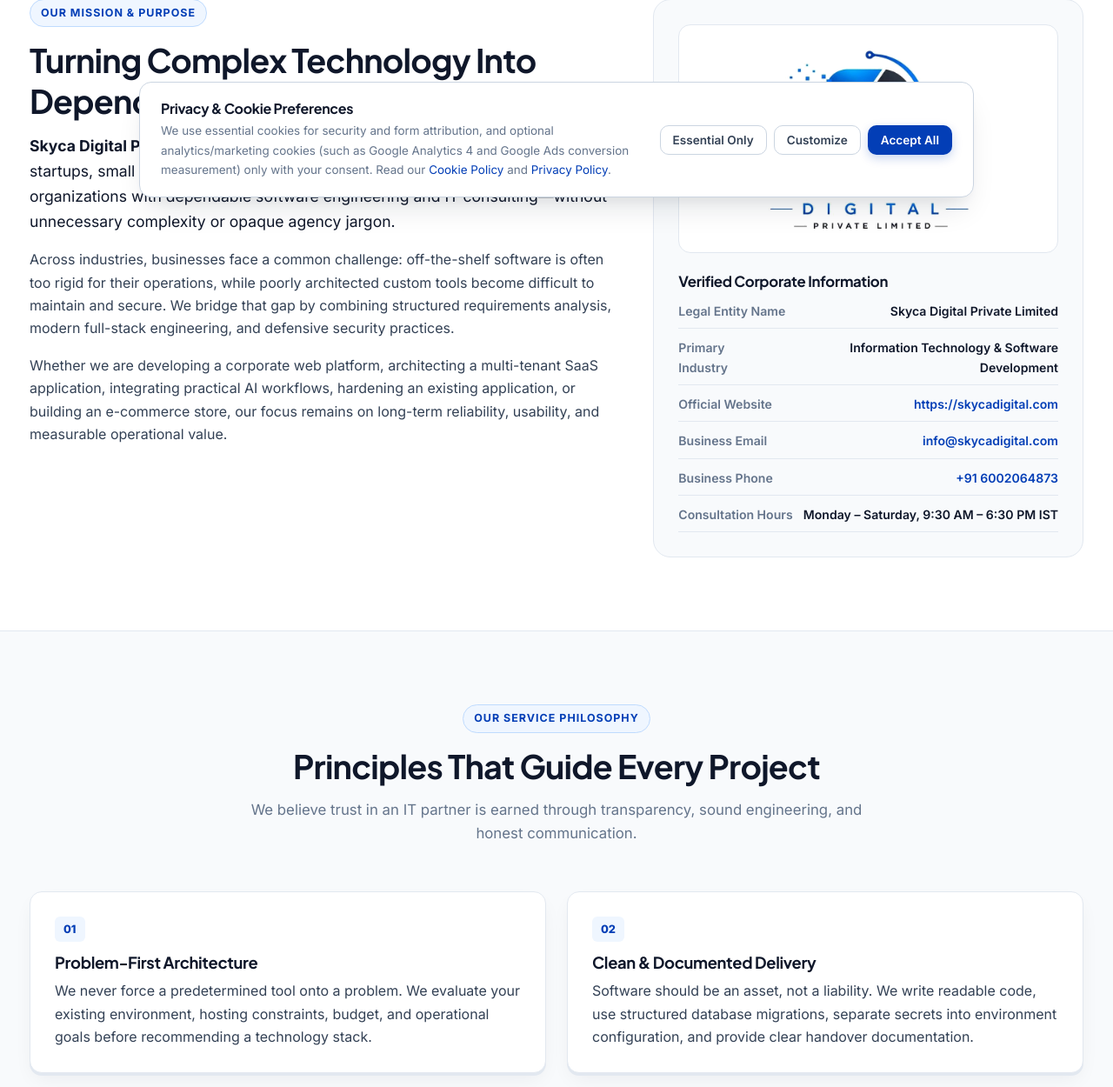
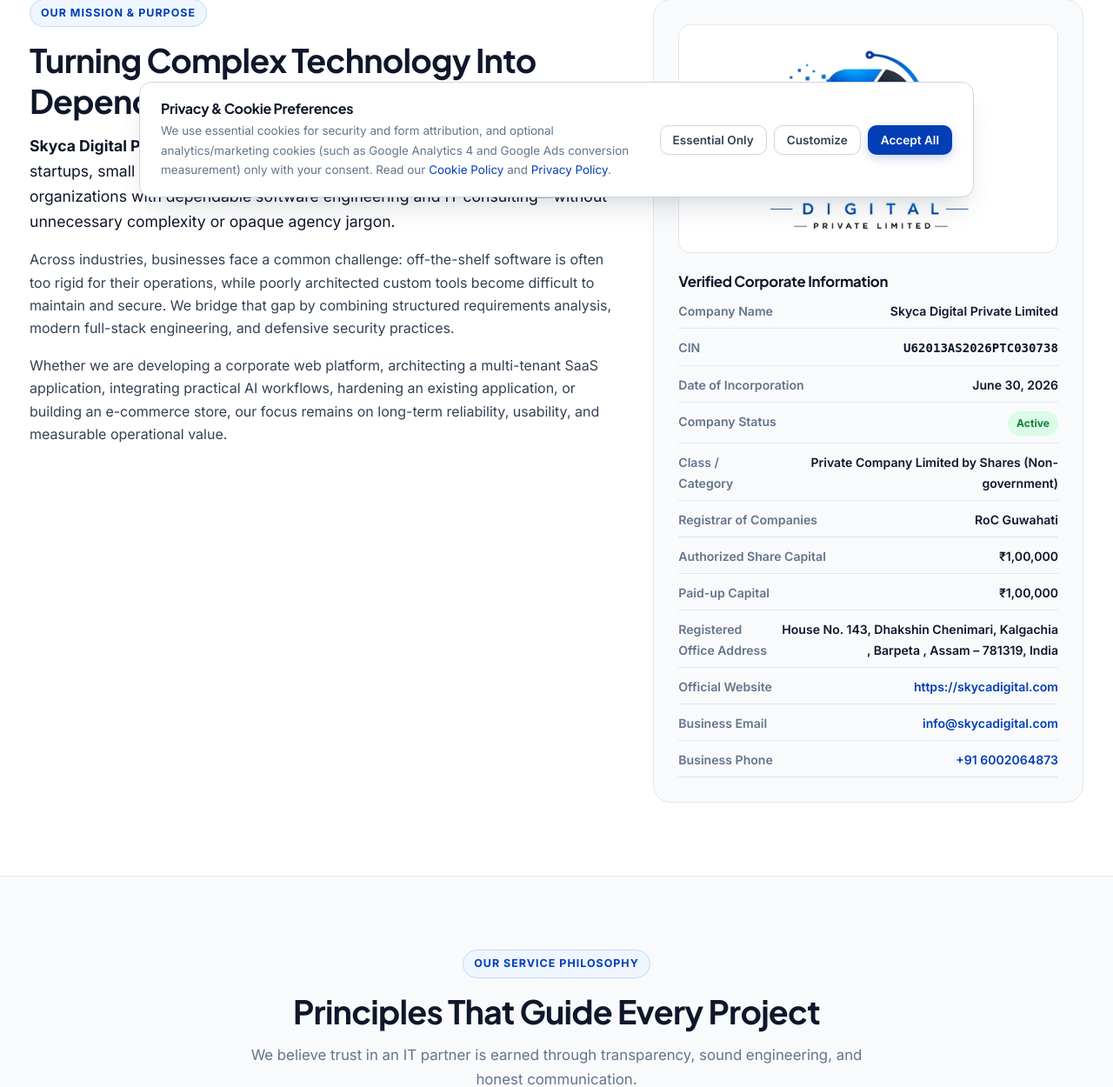
Before and after one commit to p2pearningplayer-del/skyca, a PHP site: page /pages/about.php in a window 1280 px wide. Shown: the part 553-1803 px from the top of the page at 87% size. Run offline with PHP 8.4, Linux system fonts and the light colour scheme.

Commit message:
feat(company): populate verified MCA/RoC corporate registration details, CIN, and registered office address

```diff
--- a/config/config.php
+++ b/config/config.php
@@ -163,19 +163,25 @@ function skyca_get_settings(): array
     }
 
     $defaults = [
-        'company_legal_name'        => COMPANY_LEGAL_NAME,
-        'company_brand_name'        => COMPANY_BRAND_NAME,
-        'business_email'            => BUSINESS_EMAIL,
-        'business_phone'            => BUSINESS_PHONE,
-        'business_phone_raw'        => BUSINESS_PHONE_RAW,
-        'site_url'                  => SITE_URL,
-        'company_address'           => skyca_env('COMPANY_ADDRESS', ''),
-        'company_city'              => skyca_env('COMPANY_CITY', ''),
-        'company_state'             => skyca_env('COMPANY_STATE', ''),
-        'company_postal_code'       => skyca_env('COMPANY_POSTAL_CODE', ''),
-        'company_country'           => skyca_env('COMPANY_COUNTRY', 'IN'),
-        'company_cin'               => skyca_env('COMPANY_CIN', ''),
-        'company_gstin'             => skyca_env('COMPANY_GSTIN', ''),
+        'company_legal_name'         => COMPANY_LEGAL_NAME,
+        'company_brand_name'         => COMPANY_BRAND_NAME,
+        'business_email'             => BUSINESS_EMAIL,
+        'business_phone'             => BUSINESS_PHONE,
+        'business_phone_raw'         => BUSINESS_PHONE_RAW,
+        'site_url'                   => SITE_URL,
+        'company_address'            => skyca_env('COMPANY_ADDRESS', 'House No. 143, Dhakshin Chenimari, Kalgachia'),
+        'company_city'               => skyca_env('COMPANY_CITY', 'Barpeta'),
+        'company_state'              => skyca_env('COMPANY_STATE', 'Assam'),
+        'company_postal_code'        => skyca_env('COMPANY_POSTAL_CODE', '781319'),
+        'company_country'            => skyca_env('COMPANY_COUNTRY', 'IN'),
+        'company_cin'                => skyca_env('COMPANY_CIN', 'U62013AS2026PTC030738'),
+        'company_incorporation_date' => skyca_env('COMPANY_INCORPORATION_DATE', 'June 30, 2026'),
+        'company_status'             => skyca_env('COMPANY_STATUS', 'Active'),
+        'company_class'              => skyca_env('COMPANY_CLASS', 'Private Company Limited by Shares (Non-government)'),
+        'company_roc'                => skyca_env('COMPANY_ROC', 'RoC Guwahati'),
+        'company_authorized_capital' => skyca_env('COMPANY_AUTHORIZED_CAPITAL', '₹1,00,000'),
+        'company_paidup_capital'     => skyca_env('COMPANY_PAIDUP_CAPITAL', '₹1,00,000'),
+        'company_gstin'              => skyca_env('COMPANY_GSTIN', ''),
         'company_working_hours'     => skyca_env('COMPANY_WORKING_HOURS', 'Monday – Saturday, 9:30 AM – 6:30 PM IST'),
         'whatsapp_number'           => skyca_env('WHATSAPP_NUMBER', ''),
         'consultation_booking_url'  => skyca_env('CONSULTATION_BOOKING_URL', ''),
--- a/includes/footer.php
+++ b/includes/footer.php
@@ -63,19 +63,19 @@ $year        = date('Y');
                         </li>
                         <?php if (!empty($settings['company_address'])): ?>
                             <li>
-                                <span class="footer-contact-label">Address:</span>
+                                <span class="footer-contact-label">Registered Office:</span>
                                 <span class="footer-contact-text">
                                     <?php echo skyca_e($settings['company_address']); ?>
                                     <?php if (!empty($settings['company_city'])): ?>, <?php echo skyca_e($settings['company_city']); ?><?php endif; ?>
                                     <?php if (!empty($settings['company_state'])): ?>, <?php echo skyca_e($settings['company_state']); ?><?php endif; ?>
-                                    <?php if (!empty($settings['company_postal_code'])): ?> - <?php echo skyca_e($settings['company_postal_code']); ?><?php endif; ?>
+                                    <?php if (!empty($settings['company_postal_code'])): ?> &ndash; <?php echo skyca_e($settings['company_postal_code']); ?>, India<?php endif; ?>
                                 </span>
                             </li>
                         <?php endif; ?>
                         <?php if (!empty($settings['company_cin'])): ?>
                             <li>
                                 <span class="footer-contact-label">CIN:</span>
-                                <span class="footer-contact-text"><?php echo skyca_e($settings['company_cin']); ?></span>
+                                <span class="footer-contact-text"><?php echo skyca_e($settings['company_cin']); ?> (<?php echo skyca_e($settings['company_roc'] ?? 'RoC Guwahati'); ?>)</span>
                             </li>
                         <?php endif; ?>
                         <?php if (!empty($settings['company_gstin'])): ?>
--- a/includes/seo.php
+++ b/includes/seo.php
@@ -146,6 +146,12 @@ function skyca_render_seo_head(array $pageMeta = []): void
         'name'          => COMPANY_LEGAL_NAME,
         'legalName'     => COMPANY_LEGAL_NAME,
         'alternateName' => COMPANY_BRAND_NAME,
+        'foundingDate'  => '2026-06-30',
+        'identifier'    => [
+            '@type'      => 'PropertyValue',
+            'propertyID' => 'CIN',
+            'value'      => $settings['company_cin'] ?: 'U62013AS2026PTC030738',
+        ],
         'slogan'        => 'Technology Solutions That Move Your Business Forward.',
         'description'   => $defaultHomeDesc,
         'url'           => SITE_URL . '/',
--- a/pages/about.php
+++ b/pages/about.php
@@ -73,18 +73,73 @@ require dirname(__DIR__) . '/includes/header.php';
                     </picture>
                 </div>
 
-                <!-- Verified Corporate Information Block (Supports Editable Optional Fields) -->
+                <!-- Verified Corporate Information Block (Official MCA / RoC Details) -->
                 <div class="verified-corp-table-wrap">
                     <h3 class="corp-table-title">Verified Corporate Information</h3>
                     <dl class="corp-info-dl">
                         <div class="corp-info-row">
-                            <dt>Legal Entity Name</dt>
+                            <dt>Company Name</dt>
                             <dd><?php echo skyca_e(COMPANY_LEGAL_NAME); ?></dd>
                         </div>
+                        <?php if (!empty($settings['company_cin'])): ?>
                         <div class="corp-info-row">
-                            <dt>Primary Industry</dt>
-                            <dd>Information Technology &amp; Software Development</dd>
+                            <dt>CIN</dt>
+                            <dd><code><?php echo skyca_e($settings['company_cin']); ?></code></dd>
                         </div>
+                        <?php endif; ?>
+                        <?php if (!empty($settings['company_incorporation_date'])): ?>
+                        <div class="corp-info-row">
+                            <dt>Date of Incorporation</dt>
+                            <dd><?php echo skyca_e($settings['company_incorporation_date']); ?></dd>
+                        </div>
+                        <?php endif; ?>
+                        <?php if (!empty($settings['company_status'])): ?>
+                        <div class="corp-info-row">
+                            <dt>Company Status</dt>
+                            <dd><span class="status-pill status-converted"><?php echo skyca_e($settings['company_status']); ?></span></dd>
+                        </div>
+                        <?php endif; ?>
+                        <?php if (!empty($settings['company_class'])): ?>
+                        <div class="corp-info-row">
+                            <dt>Class / Category</dt>
+                            <dd><?php echo skyca_e($settings['company_class']); ?></dd>
+                        </div>
+                        <?php endif; ?>
+                        <?php if (!empty($settings['company_roc'])): ?>
+                        <div class="corp-info-row">
+                            <dt>Registrar of Companies</dt>
+                            <dd><?php echo skyca_e($settings['company_roc']); ?></dd>
+                        </div>
+                        <?php endif; ?>
+                        <?php if (!empty($settings['company_authorized_capital'])): ?>
+                        <div class="corp-info-row">
+                            <dt>Authorized Share Capital</dt>
+                            <dd><?php echo skyca_e($settings['company_authorized_capital']); ?></dd>
+                        </div>
+                        <?php endif; ?>
+                        <?php if (!empty($settings['company_paidup_capital'])): ?>
+                        <div class="corp-info-row">
+                            <dt>Paid-up Capital</dt>
+                            <dd><?php echo skyca_e($settings['company_paidup_capital']); ?></dd>
+                        </div>
+                        <?php endif; ?>
+                        <?php if (!empty($settings['company_address'])): ?>
+                        <div class="corp-info-row">
+                            <dt>Registered Office Address</dt>
+                            <dd>
+                                <?php echo skyca_e($settings['company_address']); ?>
+                                <?php if (!empty($settings['company_city'])): ?>, <?php echo skyca_e($settings['company_city']); ?><?php endif; ?>
+                                <?php if (!empty($settings['company_state'])): ?>, <?php echo skyca_e($settings['company_state']); ?><?php endif; ?>
+                                <?php if (!empty($settings['company_postal_code'])): ?> &ndash; <?php echo skyca_e($settings['company_postal_code']); ?>, India<?php endif; ?>
+                            </dd>
+                        </div>
+                        <?php endif; ?>
+                        <?php if (!empty($settings['company_gstin'])): ?>
+                        <div class="corp-info-row">
+                            <dt>GSTIN</dt>
+                            <dd><?php echo skyca_e($settings['company_gstin']); ?></dd>
+                        </div>
+                        <?php endif; ?>
                         <div class="corp-info-row">
                             <dt>Official Website</dt>
                             <dd><a href="<?php echo skyca_e(SITE_URL); ?>"><?php echo skyca_e(SITE_URL); ?></a></dd>
@@ -97,35 +152,6 @@ require dirname(__DIR__) . '/includes/header.php';
                             <dt>Business Phone</dt>
                             <dd><a href="tel:<?php echo skyca_e($settings['business_phone_raw']); ?>"><?php echo skyca_e($settings['business_phone']); ?></a></dd>
                         </div>
-                        <?php if (!empty($settings['company_working_hours'])): ?>
-                        <div class="corp-info-row">
-                            <dt>Consultation Hours</dt>
-                            <dd><?php echo skyca_e($settings['company_working_hours']); ?></dd>
-                        </div>
-                        <?php endif; ?>
-                        <?php if (!empty($settings['company_address'])): ?>
-                        <div class="corp-info-row">
-                            <dt>Registered Address</dt>
-                            <dd>
-                                <?php echo skyca_e($settings['company_address']); ?>
-                                <?php if (!empty($settings['company_city'])): ?>, <?php echo skyca_e($settings['company_city']); ?><?php endif; ?>
-                                <?php if (!empty($settings['company_state'])): ?>, <?php echo skyca_e($settings['company_state']); ?><?php endif; ?>
-                                <?php if (!empty($settings['company_postal_code'])): ?> - <?php echo skyca_e($settings['company_postal_code']); ?><?php endif; ?>
-                            </dd>
-                        </div>
-                        <?php endif; ?>
-                        <?php if (!empty($settings['company_cin'])): ?>
-                        <div class="corp-info-row">
-                            <dt>CIN</dt>
-                            <dd><?php echo skyca_e($settings['company_cin']); ?></dd>
-                        </div>
-                        <?php endif; ?>
-                        <?php if (!empty($settings['company_gstin'])): ?>
-                        <div class="corp-info-row">
-                            <dt>GSTIN</dt>
-                            <dd><?php echo skyca_e($settings['company_gstin']); ?></dd>
-                        </div>
-                        <?php endif; ?>
                     </dl>
                 </div>
             </div>
--- a/pages/privacy_policy.php
+++ b/pages/privacy_policy.php
@@ -90,11 +90,11 @@ require dirname(__DIR__) . '/includes/header.php';
         <h2>7. Contact Information for Privacy Requests</h2>
         <p>If you have any questions about this Privacy Policy or wish to exercise your data rights, please contact:</p>
         <ul>
-            <li><strong>Company:</strong> <?php echo skyca_e(COMPANY_LEGAL_NAME); ?></li>
+            <li><strong>Company:</strong> <?php echo skyca_e(COMPANY_LEGAL_NAME); ?> (CIN: <?php echo skyca_e($settings['company_cin'] ?: 'U62013AS2026PTC030738'); ?>)</li>
             <li><strong>Email:</strong> <a href="mailto:<?php echo skyca_e($settings['business_email']); ?>"><?php echo skyca_e($settings['business_email']); ?></a></li>
             <li><strong>Phone:</strong> <a href="tel:<?php echo skyca_e($settings['business_phone_raw']); ?>"><?php echo skyca_e($settings['business_phone']); ?></a></li>
             <?php if (!empty($settings['company_address'])): ?>
-            <li><strong>Address:</strong> <?php echo skyca_e($settings['company_address']); ?></li>
+            <li><strong>Registered Office Address:</strong> <?php echo skyca_e($settings['company_address']); ?><?php if (!empty($settings['company_city'])): ?>, <?php echo skyca_e($settings['company_city']); ?><?php endif; ?><?php if (!empty($settings['company_state'])): ?>, <?php echo skyca_e($settings['company_state']); ?><?php endif; ?><?php if (!empty($settings['company_postal_code'])): ?> &ndash; <?php echo skyca_e($settings['company_postal_code']); ?>, India<?php endif; ?></li>
             <?php endif; ?>
         </ul>
     </div>
--- a/pages/terms_conditions.php
+++ b/pages/terms_conditions.php
@@ -82,11 +82,12 @@ require dirname(__DIR__) . '/includes/header.php';
             To the fullest extent permitted by applicable law, <strong><?php echo skyca_e(COMPANY_LEGAL_NAME); ?></strong> shall not be liable for any indirect, incidental, or consequential damages arising out of your access to or inability to use this informational website.
         </p>
 
-        <h2>7. Governing Law &amp; Contact</h2>
+        <h2>7. Governing Law &amp; Registered Office Contact</h2>
         <p>
-            These website terms are governed by the laws of India.<em>[Note for Legal Review: Specify the exact city/state courts of exclusive jurisdiction in India once confirmed by company counsel.]</em>
+            These website terms are governed by the laws of India, under the jurisdiction of the competent courts in Assam, India (Registrar of Companies: <?php echo skyca_e($settings['company_roc'] ?: 'RoC Guwahati'); ?>; CIN: <code><?php echo skyca_e($settings['company_cin'] ?: 'U62013AS2026PTC030738'); ?></code>).
         </p>
         <p>
+            <strong>Registered Office:</strong> <?php echo skyca_e($settings['company_address']); ?><?php if (!empty($settings['company_city'])): ?>, <?php echo skyca_e($settings['company_city']); ?><?php endif; ?><?php if (!empty($settings['company_state'])): ?>, <?php echo skyca_e($settings['company_state']); ?><?php endif; ?><?php if (!empty($settings['company_postal_code'])): ?> &ndash; <?php echo skyca_e($settings['company_postal_code']); ?>, India<?php endif; ?>.<br>
             For questions regarding these Terms and Conditions, contact us at <a href="mailto:<?php echo skyca_e($settings['business_email']); ?>"><?php echo skyca_e($settings['business_email']); ?></a> or call <a href="tel:<?php echo skyca_e($settings['business_phone_raw']); ?>"><?php echo skyca_e($settings['business_phone']); ?></a>.
         </p>
     </div>
```
Also changed, not shown: pages/contact.php (+7 -4 lines), pages/llms_txt.php (+9 -1 lines).
